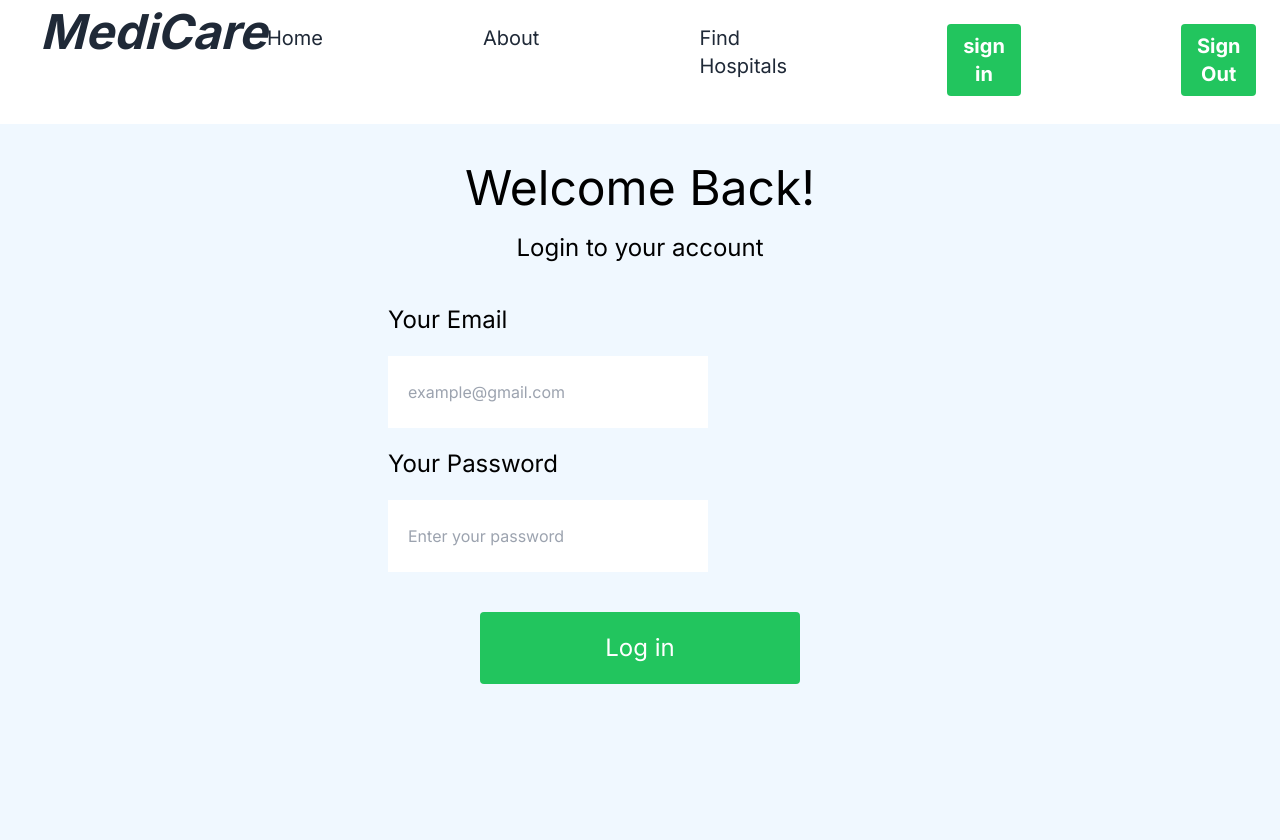
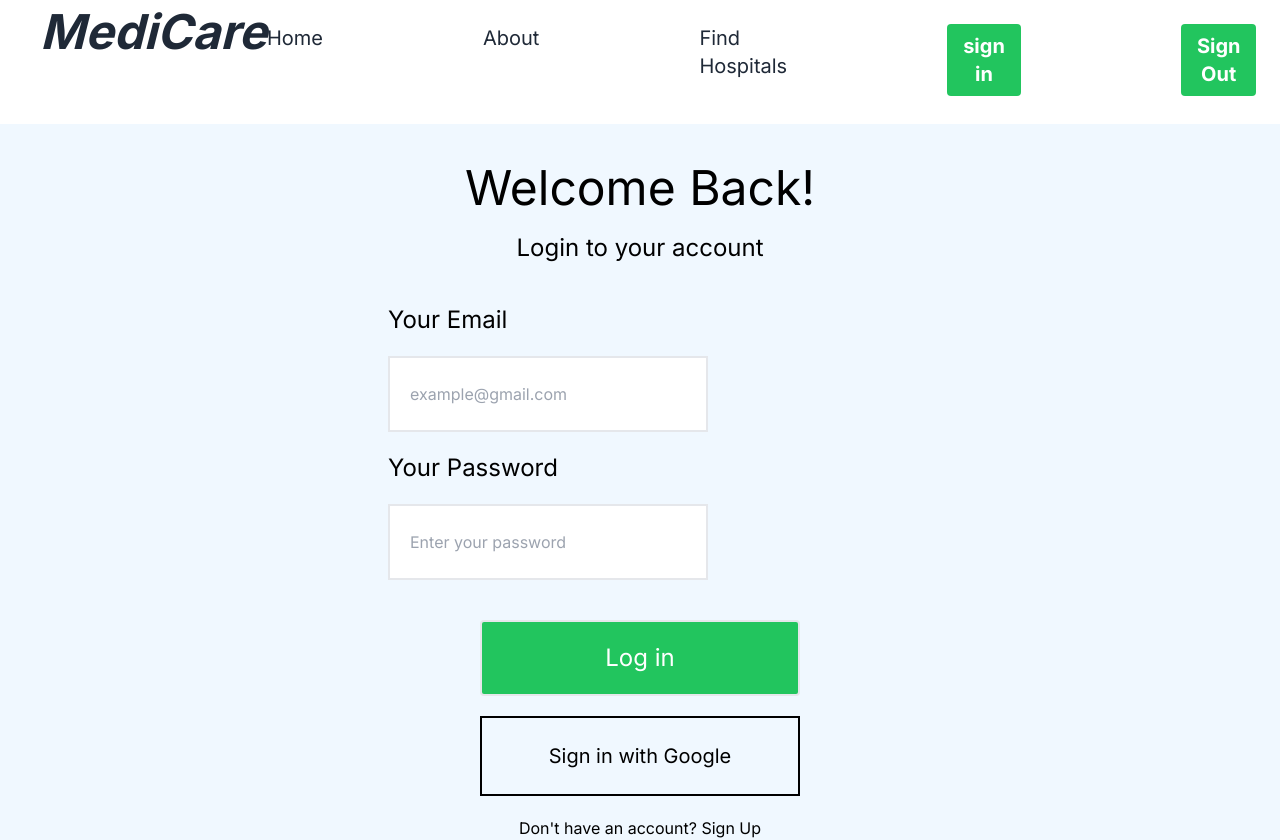
Before and after one commit to AdeTiDotun/medi-care, a Next.js app: page /sign_in in a window 1280 px wide. Before the commit the page ends 800 px from the top, so only its background shows below. Built offline with nearby package versions, Linux system fonts and the light colour scheme.

Commit message:
sign up frame

```diff
--- a/src/app/sign_in/page.tsx
+++ b/src/app/sign_in/page.tsx
@@ -1,4 +1,5 @@
 import React from "react";
+import Link from "next/link";
 
 const SignIn = () => {
   return (
@@ -16,8 +17,9 @@ const SignIn = () => {
             <br />
             <input
               type="email"
-              id="Umail" placeholder="example@gmail.com"
-              className="my-5 w-80 py-6 px-5 border-solid-gray-500"
+              id="Umail"
+              placeholder="example@gmail.com"
+              className="my-5 w-80 py-6 px-5 border-green border-2"
             />
             <br />
             <label htmlFor="Upassword" className="text-2xl">
@@ -28,12 +30,20 @@ const SignIn = () => {
               type="password"
               id="Upassword"
               placeholder="Enter your password"
-              className="my-5 w-80 py-6 px-5 border-solid-green-600"
+              className="my-5 w-80 py-6 px-5 border-green border-2"
             />
           </form>
         </div>
         <div className="mt-5 text-center">
-          <button className=" bg-green-500 rounded w-80 mx-auto py-5 text-center text-white text-2xl  hover:bg-white hover:text-black">Log in</button>
+          <button className="border-green border-2 bg-green-500 rounded w-80 mx-auto py-5 text-center text-white text-2xl hover:bg-white hover:text-black ">
+            Log in
+          </button><br />
+          < button className="border-2 border-black my-5 w-80 px-5 py-6 text-xl">
+            Sign in with Google
+          </button>
+        </div>
+        <div className="text-center">
+          <p>Don't have an account? <Link href="/sign_up">Sign Up</Link></p>
         </div>
       </div>
     </>
--- /dev/null
+++ b/src/app/sign_up/page.tsx
@@ -0,0 +1,14 @@
+import React from 'react'
+
+function SignUp() {
+  return (
+    <>
+
+    <div>
+      <h1>There</h1>
+    </div>
+    </>
+  )
+}
+
+export default SignUp
```
